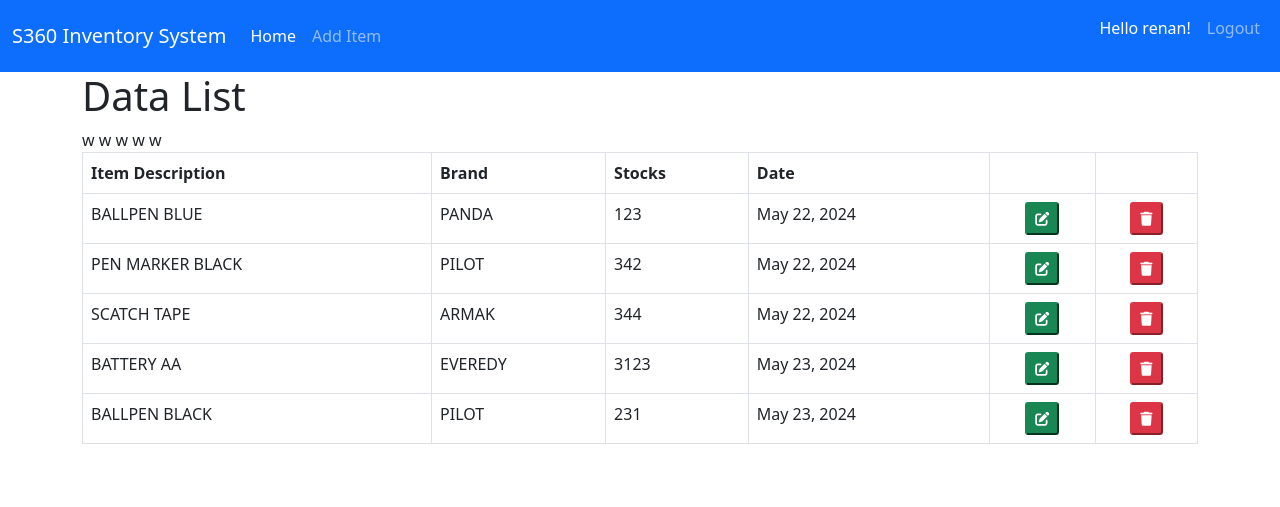
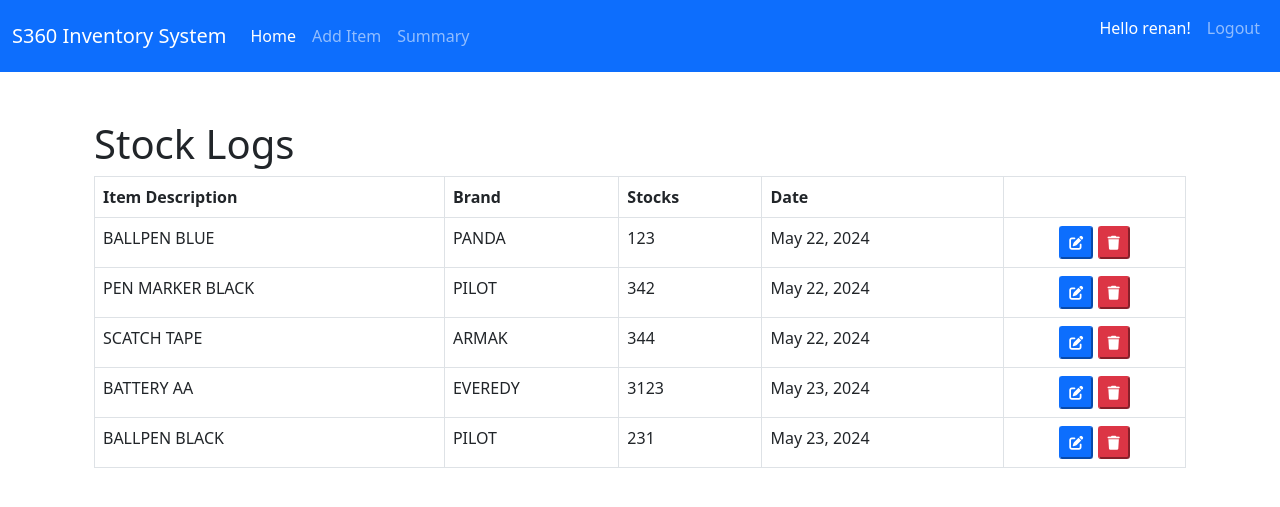
Before and after one commit to renzo031109/Inventory-System, a Django app: page /home/ in a window 1280 px wide. Shown: the top 507 px of the page. Run offline with Django 5.2, Linux system fonts and the light colour scheme; a user stored in the database is signed in; data comes from the database, SQL or seed files in the repository; both versions use the stored data as it was after the commit.

Commit message:
adding summary report

```diff
--- a/inventory/templates/inventory/home.html
+++ b/inventory/templates/inventory/home.html
@@ -7,7 +7,8 @@ MyHOME
 
 {% block content %}
 
-<h1>Data List</h1>
+<div class="container mt-5">
+<h1>Stock Logs</h1>
 
 <table class="table table-bordered table-hover">
     <thead>
@@ -17,7 +18,7 @@ MyHOME
         <th scope="col">Stocks</th>
         <th scope="col">Date</th>
         <th scope="col"></th>
-        <th scope="col"></th>
+        {% comment %} <th scope="col"></th> {% endcomment %}
       </tr>
     </thead>
     <tbody>
@@ -30,23 +31,24 @@ MyHOME
         <td>{{ item.date_added }}</td>
         <td>
           <center>
-          <button class="update-btn btn-success btn-sm"><i class="fa-solid fa-pen-to-square"></i></button>
-
+          <button class="update-btn btn-primary btn-sm"><i class="fa-solid fa-pen-to-square"></i></button>
+          <button type="submit" class="delete-btn btn-danger btn-sm"><i class="fa-solid fa-trash"></i></button>
           </center>
         </td>
-        <td>
+        {% comment %} <td>
           <center>
           <form action="{% url 'delete_item' item.id %}" method="POST">
             {% csrf_token %}
             <button type="submit" class="delete-btn btn-danger btn-sm"><i class="fa-solid fa-trash"></i></button>
           </form>
           </center>
-        </td> w
+        </td> {% endcomment %}
       </tr>
       {% endfor %}
 
     </tbody>
   </table>
+</div>
 
 
 {% endblock content %}
--- a/inventory/urls.py
+++ b/inventory/urls.py
@@ -5,5 +5,6 @@ urlpatterns = [
     path('home/', views.home, name='home'),
     path('add_item/', views.add_item, name='add_item'),
     path('delete/<str:id>/', views.delete_item, name = 'delete_item'),
+    path('summary/', views.summary_item, name='summary_item'),
 
 ]
--- a/inventory/views.py
+++ b/inventory/views.py
@@ -26,3 +26,8 @@ def delete_item(request, id):
         item = Item.objects.get(id=id)
         item.delete()
     return redirect('home')
+
+def summary_item(request):
+    items = Item.objects.all()
+    context = {'items': items}
+    return render(request, 'inventory/summary.html', context)
--- a/templates/navbar.html
+++ b/templates/navbar.html
@@ -12,6 +12,9 @@
           </li>
           <li class="nav-item">
             <a class="nav-link" href="{% url 'add_item' %}" >Add Item</a>
+          </li>
+          <li class="nav-item">
+            <a class="nav-link" href="{% url 'add_item' %}" >Summary</a>
           </li>
         </ul>
 
```
Also changed, not shown: inventory/templates/inventory/summary.html (added, +34 -0 lines), db.sqlite3.
